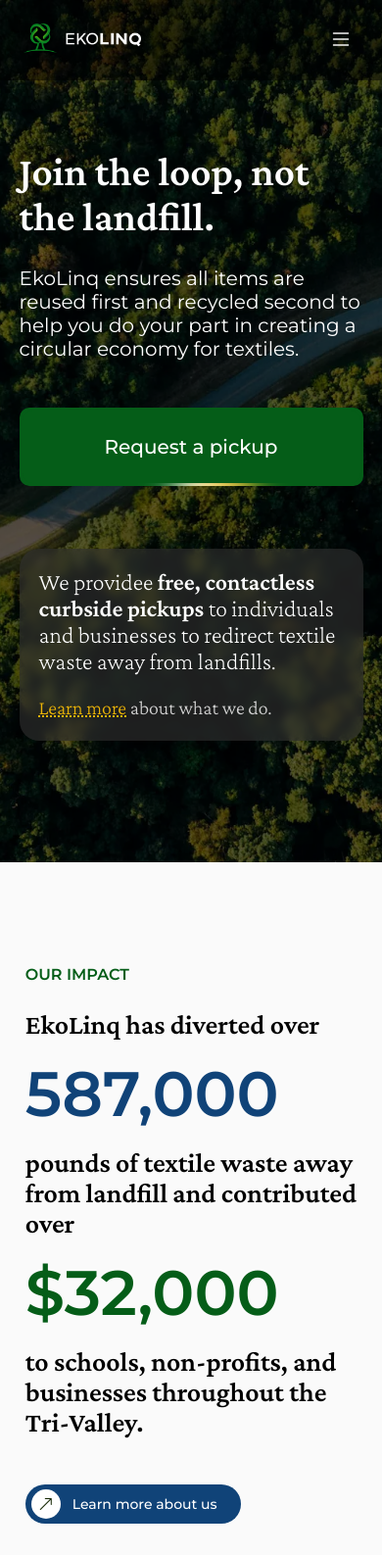
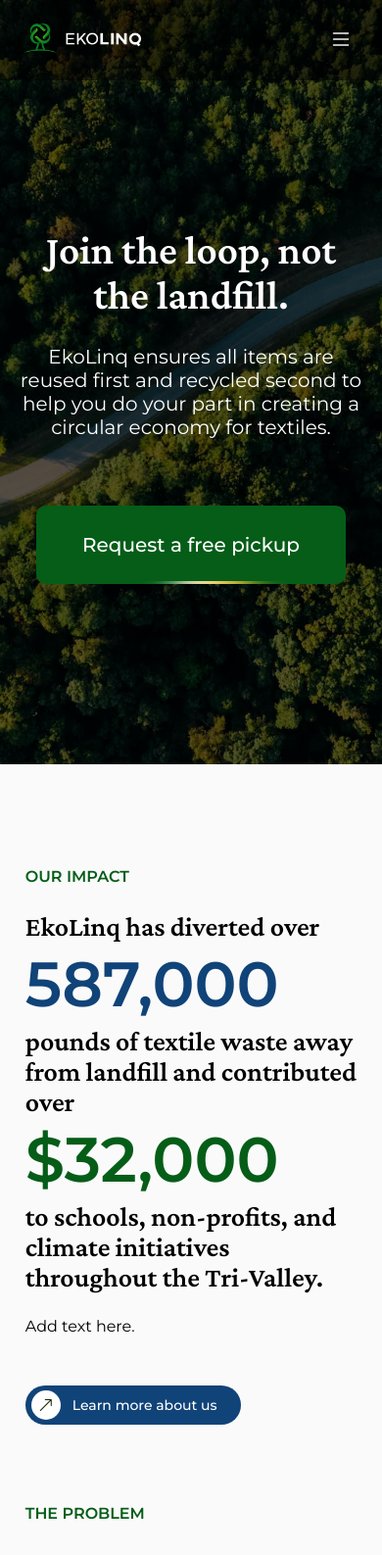
Before and after one commit to seanvanderaa/ekolinq, a Flask app: template templates/landing.html in a window 390 px wide. Shown: the top 1587 px of the page at 98% size. Run offline with Flask 3, Linux system fonts and the light colour scheme; the template is opened without the code that fills it: most values are stand-ins (such as "Sample title", 1, 10 or a date in 2020); parts of the project's set-up code (start-up, migrations or seed data) failed here and were passed over; some libraries are stand-ins or nearby versions.

Commit message:
UI changes

```diff
--- a/helpers/emailer.py
+++ b/helpers/emailer.py
@@ -115,7 +115,7 @@ def send_request_email(pickup):
               <h1 style=\"font-size:16px; margin-bottom:16px; margin-top: 16px; font-weight: 500; text-align:center; margin-bottom: 24px\">Pickup Request Confirmation</h1>
               {gated_notice_html}
               <p style=\"font-size:18px; margin-top:36px;\">Hello{first_name},</p>
-              <p style=\"font-size:16px;\">Thanks for choosing to get rid of waste the right way. Below is the information for your pick-up request. <b>Please remember to have your items out by 8AM on the day of your pick-up.</b></p>
+              <p style=\"font-size:16px;\">Thanks for giving your clothes and other textiles a second life, not a landfill. Below is the information for your pick-up request. <b>Please remember to have your items out by 8AM on the day of your pick-up.</b></p>
               <div style=\"background:#098223; color:#fff; padding:16px; border-radius:8px; margin:48px 0;\">
                 <p style=\"margin:12px 0 8px; font-size:14px; font-weight:200;\">Request ID</p>
                 <p style=\"margin:0; font-weight:500; font-size:16px;\">{request_id}</p>
--- a/models.py
+++ b/models.py
@@ -44,7 +44,7 @@ class PickupRequest(db.Model):
 
 import string
 import secrets
-_BASE62 = string.ascii_letters + string.digits
+_BASE62 = string.ascii_uppercase + string.digits
 
 def generate_unique_request_id(length: int = 8, max_attempts: int = 20) -> str:
     """
--- a/static/css/about_styles.css
+++ b/static/css/about_styles.css
@@ -93,13 +93,17 @@ h4 {
   display: block;
 }
 
+#desk-icons p {
+  color: grey;
+}
+
 #mobile-icons {
   margin-top: 24px;
   display: none;
 }
 
 #mobile-icons p {
-  font-size: 12px; color: var(--border-grey); max-width: 300px; margin-top: 16px;
+  font-size: 12px; color: grey; max-width: 300px; margin-top: 16px;
 }
 
 #header-icons {
--- a/static/css/contact_styles.css
+++ b/static/css/contact_styles.css
@@ -1,6 +1,10 @@
 body {
-    background-color: var(--m-green);
+    background: linear-gradient(to bottom right, var(--m-blue), black);
     min-height: 100vh;
+}
+
+h1 {
+    font-size: 48px;
 }
 
 h3 {
--- a/static/css/landing_styles.css
+++ b/static/css/landing_styles.css
@@ -23,7 +23,7 @@ strong {
     background-size: cover;
     background-position: center;
     background-repeat: no-repeat;
-    height: 80vh;
+    height: 70vh;
     padding-bottom: 120px;
     padding-top: 150px;
     max-height: 500px;
@@ -65,6 +65,8 @@ strong {
 
 #header-left {
     flex: 1.2;
+    text-align: center;
+    flex-direction: column;
 }
 
 #header-left .col-white {
@@ -76,14 +78,17 @@ strong {
     font-weight: 600;
     font-size: 52px;
     max-width: 400px;
+    text-align: center;
 }
 
 #header-left .secondary {
     font-size: 20px;
     font-weight: 400;
+    max-width: 500px;
 }
 
 #header-right {
+    display: none;
     flex: 1;
     background-color: #3131319c;
     backdrop-filter: blur(5px);
@@ -569,8 +574,8 @@ strong {
     }
 
     #header {
-        padding-bottom: 300px;
-        padding-top: 100px;
+        padding-bottom: 200px;
+        padding-top: 80px;
     }
 
     #header-content {
@@ -713,8 +718,8 @@ strong {
 
 @media (max-width: 768px) {
     #header {
-        padding-bottom: 260px;
-        padding-top: 120px;
+        padding-bottom: 200px;
+        padding-top: 80px;
     }
 
     #header-content {
@@ -735,8 +740,14 @@ strong {
         font-size: 2.6em;
     }
 
+    #central-cta {
+        width: 90%;
+        max-width: 400px;
+    }
+
     .main-btn2 {
         width: 100%;
+        padding: 0px;
     }
 
     #header-right h2 {
@@ -896,7 +907,7 @@ strong {
   font-size: 64px;
   font-family: var(--mont);
   font-weight: 600;
-  margin: 16px 0px !important;
+  margin: 4px 0px !important;
 }
 .number-h2:nth-of-type(2) {
   color: var(--m-blue);
--- a/templates/about.html
+++ b/templates/about.html
@@ -45,7 +45,7 @@
   <div class="content-width" id="final">
     <div id="final-left">
       <h1>Through community partnerships, education, and action, <strong>EkoLinq is helping shift the culture of waste in our region one garment at a time.</strong></h1>
-      <h4>If you’d like to be a part of our mission of helping the environment, <a href="/request_init" class="a-green">schedule a pickup of your textile waste.</a></h4>
+      <h4>If you’d like to be a part of our mission of helping the environment, <a href="/request_init" class="a-green">schedule a pickup of your unwanted clothes.</a></h4>
     </div>
     <img id="pleasanton" src="{{ url_for('static', filename='images/pleasanton.jpg') }}" alt="An overhead view of Pleasanton, EkoLinq's home base.">
   </div>
--- a/templates/contact.html
+++ b/templates/contact.html
@@ -59,7 +59,7 @@
                 </div>
 
                 <div class="contact-form-group" id="recaptcha-form">
-                    {{ contact_form.recaptcha(script=False) }}
+                    {{ contact_form.recaptcha }}
                     {% if contact_form.recaptcha.errors %}
                     <div class="error">{{ contact_form.recaptcha.errors[0] }}</div>
                     {% endif %}
--- a/templates/landing.html
+++ b/templates/landing.html
@@ -18,11 +18,11 @@
     <p><strong>Notice: </strong>We just updated our website! Click "Request a pickup" below to get started.</span></p>
   </div> -->
   <div id="header-content">
-    <div id="header-left">
+    <div id="header-left" class="align-center">
       <h1 class="col-white bold">Join the loop, not the landfill.</h1>
       <h3 class="col-white secondary">EkoLinq ensures all items are reused first and recycled second to help you do your part in creating a circular economy for textiles.</h3>
       <div id="central-cta">
-        <button class="main-btn main-btn2" id="request-a-pickup"><span>Request a pickup</span></button>
+        <button class="main-btn main-btn2" id="request-a-pickup"><span>Request a free pickup</span></button>
       </div>
     </div>
     <div id="header-right">
@@ -59,7 +59,8 @@
         <h2 class="number-h2">587,000</h2>
         <h2>pounds of textile waste away from landfill and contributed over</h2>
         <h2 class="number-h2">$32,000</h2>
-        <h2>to schools, non-profits, and businesses throughout the Tri-Valley.</h2>
+        <h2>to schools, non-profits, and climate initiatives throughout the Tri-Valley.</h2>
+        <p>Add text here.</p>
         <button id="about-us-btn" class="action-btn-wbg">
           <i class="bi bi-arrow-up-right btn-icon align-center"></i>Learn more about us
         </button>
@@ -159,7 +160,7 @@
         <img src="{{ url_for('static', filename='images/Group 26.png') }}" height="80" alt="" aria-hidden="true">
       </div>
       <div>
-        <h2>Interested in hosting a collection event?</h2>
+        <h2>Want to host a fundraiser or collection event?</h2>
         <p>You bring the people, we take the waste. Collection events are a great way to engage your community toward a sustainable future.</p>
         <button id="get-in-touch" class="action-btn-wbg"><i class="bi bi-arrow-up-right btn-icon align-center"></i>Get in touch</button>
       </div>
```
Also changed, not shown: static/css/editRequest_styles.css (+6 -2 lines), templates/request.html (+4 -5 lines).
